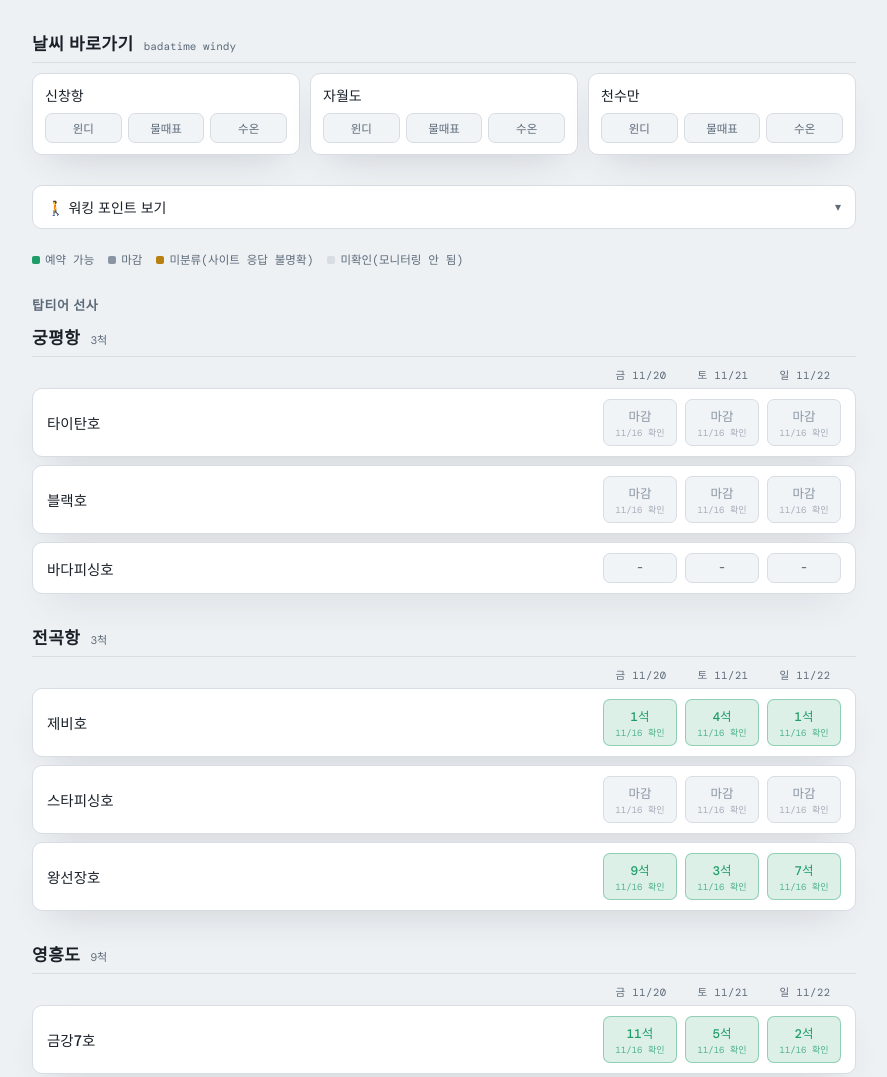
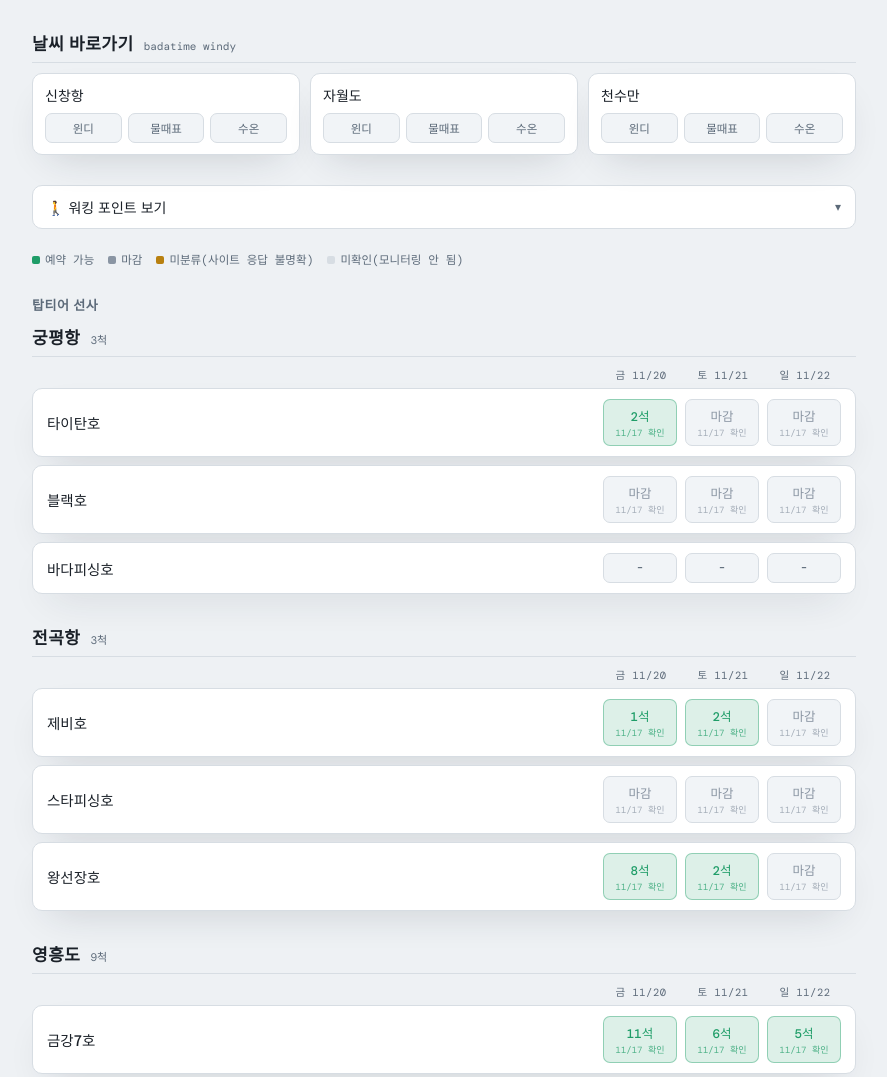
Before and after one commit to jkeolham/hojak-boats, a plain HTML site: page index.html in a window 1280 px wide. Shown: the top 1077 px of the page, without its empty margins (196-1083 px from the left). Drawn offline with nearby package versions, Linux system fonts and the light colour scheme.

Commit message:
chore(auto): update weekend boat reservation status (2026-11-17 03:03)

```diff
--- a/index.html
+++ b/index.html
@@ -179,7 +179,7 @@
   <div id="otherPorts"></div>
 </div>
 
-<footer class="foot">HOJAK FLEET DISPATCH · 최신 자동 갱신 2026-11-16 03:04 (N100 reservation-monitor)</footer>
+<footer class="foot">HOJAK FLEET DISPATCH · 최신 자동 갱신 2026-11-17 03:03 (N100 reservation-monitor)</footer>
 
 <script>
 (function(){
@@ -192,21 +192,21 @@
         "label": "금",
         "date": "11/20",
         "iso": "2026-11-20",
-        "checked": "2026-11-16"
+        "checked": "2026-11-17"
     },
     {
         "key": "sat",
         "label": "토",
         "date": "11/21",
         "iso": "2026-11-21",
-        "checked": "2026-11-16"
+        "checked": "2026-11-17"
     },
     {
         "key": "sun",
         "label": "일",
         "date": "11/22",
         "iso": "2026-11-22",
-        "checked": "2026-11-16"
+        "checked": "2026-11-17"
     }
 ];
 
@@ -219,8 +219,8 @@
                 "url": "http://kungpyeong.com",
                 "days": {
                     "fri": {
-                        "status": "마감",
-                        "seats": 0,
+                        "status": "가능",
+                        "seats": 2,
                         "url": "http://kungpyeong.com/_core/module/reservation_boat_v5.1/popup.step1.php?date=20261120&PA_N_UID=3070&PH_N_UID=0&PS_N_UID=27361"
                     },
                     "sat": {
@@ -281,13 +281,13 @@
                     },
                     "sat": {
                         "status": "가능",
-                        "seats": 4,
+                        "seats": 2,
                         "url": "http://jebi.sunsang24.com/mypage/reservation_ready/1640641"
                     },
                     "sun": {
-                        "status": "가능",
-                        "seats": 1,
-                        "url": "http://jebi.sunsang24.com/mypage/reservation_ready/1640642"
+                        "status": "마감",
+                        "seats": 0,
+                        "url": "http://jebi.sunsang24.com/ship/schedule_fleet/202611"
                     }
                 }
             },
@@ -318,18 +318,18 @@
                 "days": {
                     "fri": {
                         "status": "가능",
-                        "seats": 9,
+                        "seats": 8,
                         "url": "http://king.sunsang24.com/mypage/reservation_ready/1608313"
                     },
                     "sat": {
                         "status": "가능",
-                        "seats": 3,
+                        "seats": 2,
                         "url": "http://king.sunsang24.com/mypage/reservation_ready/1612670"
                     },
                     "sun": {
-                        "status": "가능",
-                        "seats": 7,
-                        "url": "http://king.sunsang24.com/mypage/reservation_ready/1612671"
+                        "status": "마감",
+                        "seats": 0,
+                        "url": "http://king.sunsang24.com/ship/schedule_fleet/202611"
                     }
                 }
             }
@@ -349,12 +349,12 @@
                     },
                     "sat": {
                         "status": "가능",
-                        "seats": 5,
+                        "seats": 6,
                         "url": "http://kumkangho.co.kr/_core/module/reservation_boat_v5.1/popup.step1.php?date=20261121&PA_N_UID=1839&PH_N_UID=0&PS_N_UID=10006"
                     },
                     "sun": {
                         "status": "가능",
-                        "seats": 2,
+                        "seats": 5,
                         "url": "http://kumkangho.co.kr/_core/module/reservation_boat_v5.1/popup.step1.php?date=20261122&PA_N_UID=1839&PH_N_UID=0&PS_N_UID=10006"
                     }
                 }
@@ -375,7 +375,7 @@
                     },
                     "sun": {
                         "status": "가능",
-                        "seats": 7,
+                        "seats": 8,
                         "url": "http://charisma.sunsang24.com/mypage/reservation_ready/1614192"
                     }
                 }
@@ -386,7 +386,7 @@
                 "days": {
                     "fri": {
                         "status": "가능",
-                        "seats": 9,
+                        "seats": 7,
                         "url": "http://niceho.com/_core/module/reservation_boat_v5.2_seat1/popup.step1.php?date=20261120&PA_N_UID=176&PH_N_UID=0&PS_N_UID=24003"
                     },
                     "sat": {
@@ -396,7 +396,7 @@
                     },
                     "sun": {
                         "status": "가능",
-                        "seats": 3,
+                        "seats": 2,
                         "url": "http://niceho.com/_core/module/reservation_boat_v5.2_seat1/popup.step1.php?date=20261122&PA_N_UID=176&PH_N_UID=0&PS_N_UID=24003"
                     }
                 }
@@ -411,13 +411,13 @@
                         "url": "http://xn--hq1b31ko5fzpfdsxrtb.com/_core/module/reservation_boat_v5.1/popup.step1.php?date=20261120&PA_N_UID=1685&PH_N_UID=0&PS_N_UID=13742"
                     },
                     "sat": {
-                        "status": "가능",
-                        "seats": 3,
+                        "status": "마감",
+                        "seats": 0,
                         "url": "http://xn--hq1b31ko5fzpfdsxrtb.com/_core/module/reservation_boat_v5.1/popup.step1.php?date=20261121&PA_N_UID=1685&PH_N_UID=0&PS_N_UID=6114"
                     },
                     "sun": {
-                        "status": "가능",
-                        "seats": 3,
+                        "status": "마감",
+                        "seats": 0,
                         "url": "http://xn--hq1b31ko5fzpfdsxrtb.com/_core/module/reservation_boat_v5.1/popup.step1.php?date=20261122&PA_N_UID=1685&PH_N_UID=0&PS_N_UID=6114"
                     }
                 }
@@ -433,7 +433,7 @@
                     },
                     "sat": {
                         "status": "가능",
-                        "seats": 3,
+                        "seats": 7,
                         "url": "http://xn--hy1b43d01tuzn.com/_core/module/reservation_boat_v5.2_seat1/popup.step1.php?date=20261121&PA_N_UID=1289&PH_N_UID=0&PS_N_UID=17486"
                     },
                     "sun": {
```
